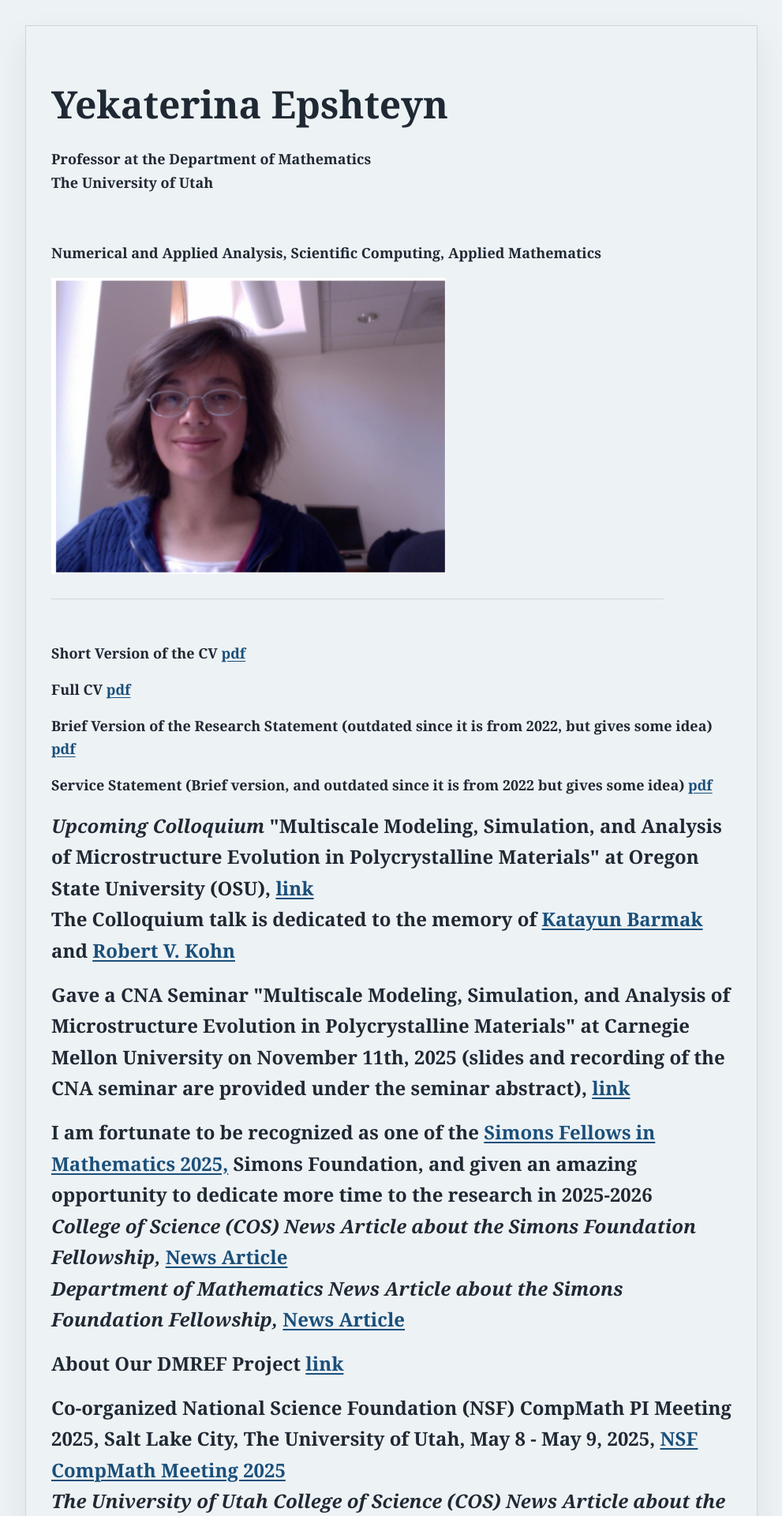
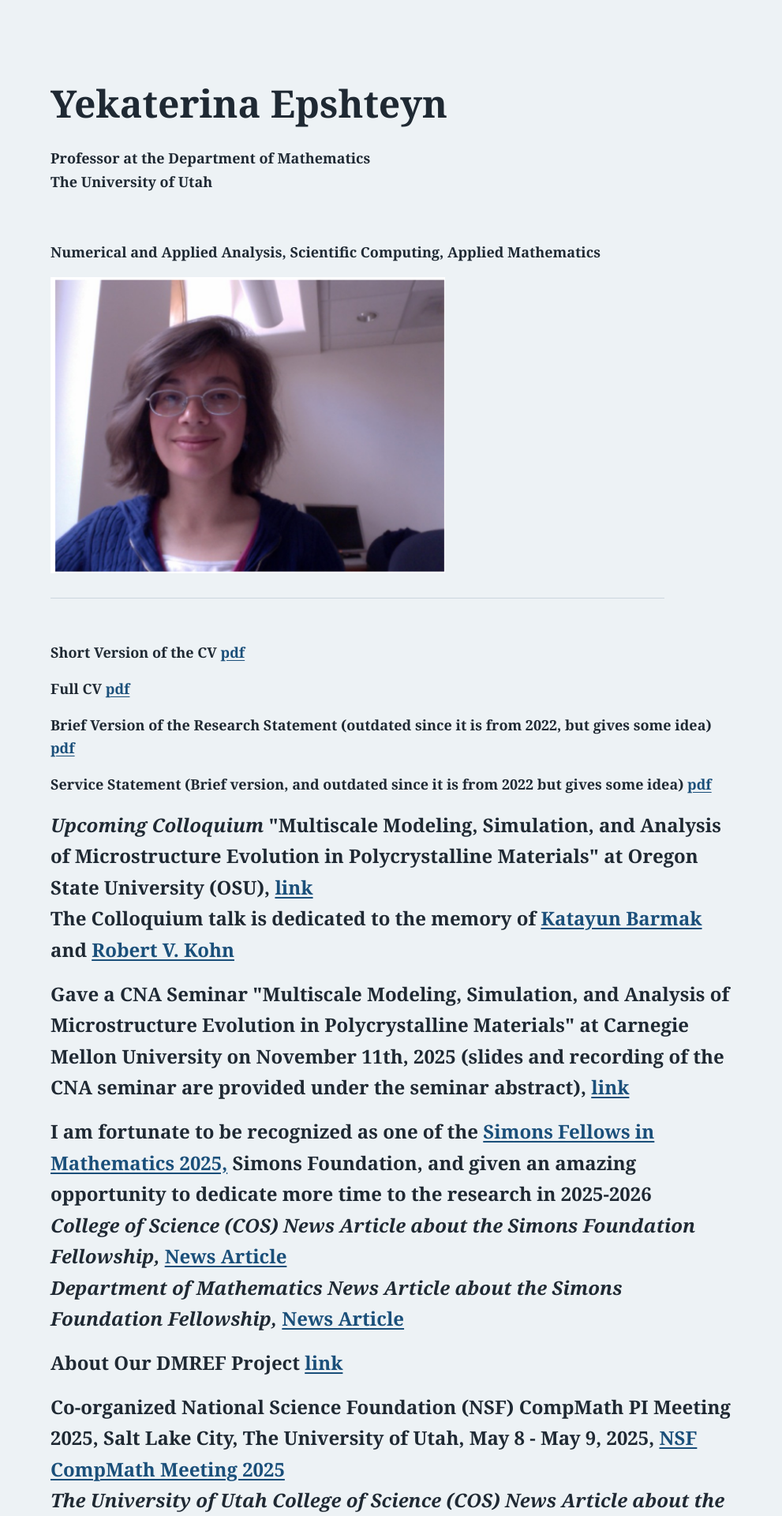
Before and after one commit to kschwede/accessibilitytestpage, a Jekyll site: the page built from index.html, in a window 1280 px wide. Shown: the top 1920 px of the page at 79% size, without its empty margins (144-1135 px from the left). Built offline with Jekyll 4.4.1, drawn with Linux system fonts in a browser that asks for light colours.

Commit message:
Refactor .content-card styles for transparency
Updated .content-card styles to remove background, border, and shadow.

```diff
--- a/assets/css/site.css
+++ b/assets/css/site.css
@@ -51,9 +51,9 @@ code {
   max-width: 58rem;
   margin: 0 auto;
   padding: 2rem;
-  background: var(--paper);
-  border: 1px solid var(--border);
-  box-shadow: var(--shadow);
+  background: transparent; /* or inherit */
+  border: none;
+  box-shadow: none;
 }
 
 .legacy-content {
```
